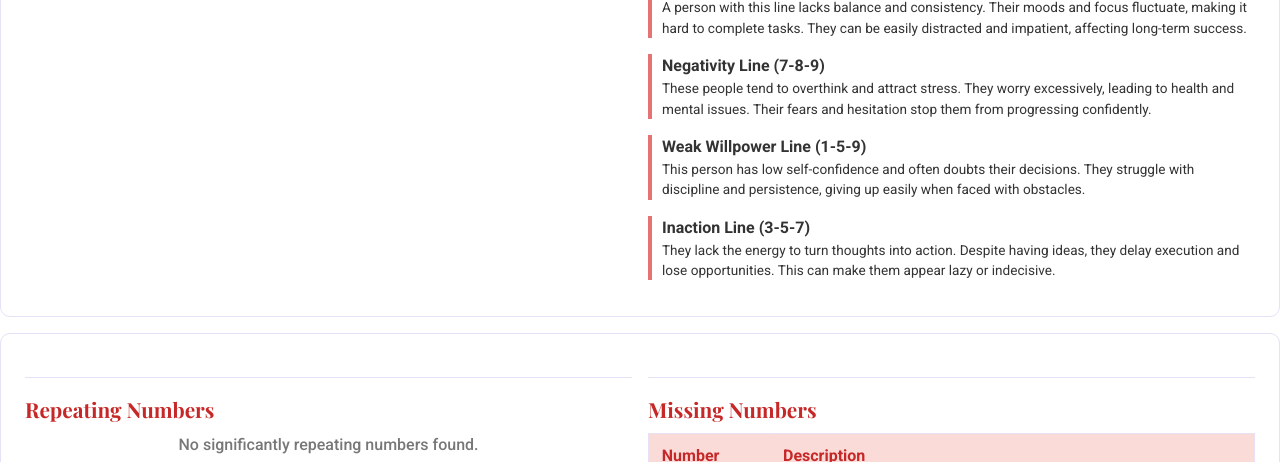
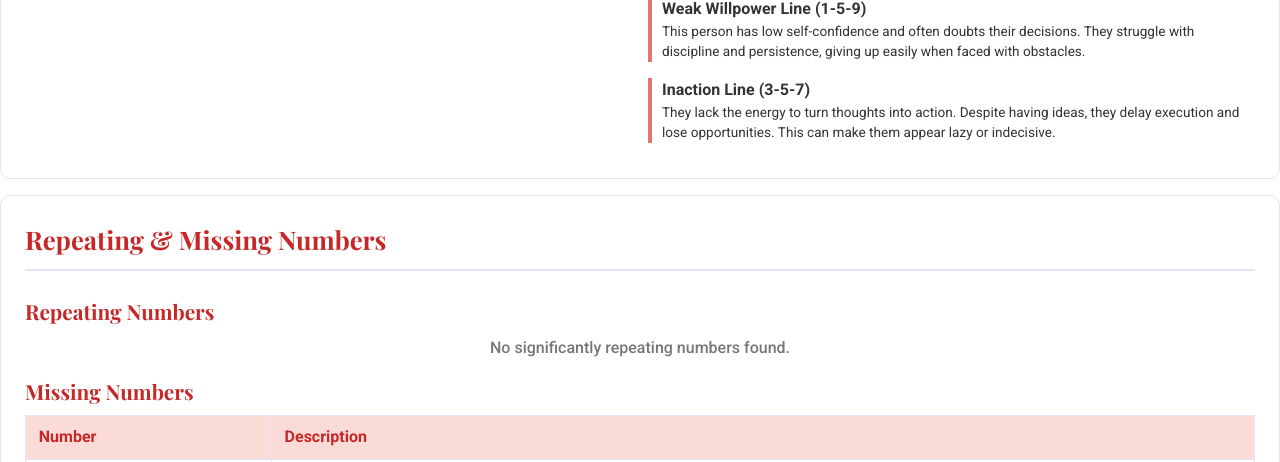
Before and after one commit to theplateofcode/numerology-software, a Flask app: template numerology_app/templates/numerology/report.html in a window 1280 px wide. Shown: the part 6038-6500 px from the top of the page. Run offline with Flask 3, Linux system fonts and the light colour scheme; the template is opened without the code that fills it: values that come from a table or form of the project are taken from there, others are empty; data comes from the database, SQL or seed files in the repository.

Commit message:
pdf horphaned heading fix 11

```diff
--- a/numerology_app/templates/numerology/report.html
+++ b/numerology_app/templates/numerology/report.html
@@ -64,6 +64,12 @@
       page-break-after: avoid;
     }
     h3 { font-size: 1.3rem; margin-top: 1.5rem; margin-bottom: 0.5rem; border-top: 1px solid {{ border }}; padding-top: 1rem;}
+    /* Remove top border for the first h3 in a card */
+    .card h3:first-of-type {
+        margin-top: 0;
+        border-top: none;
+        padding-top: 0;
+    }
     h4 { font-size: 1.1rem; margin-bottom: 0.6em; font-weight: 700; }
     p { margin: 0 0 1em; }
     .muted { color: #777; }
@@ -161,13 +167,10 @@
       border-radius: 10px;
       padding: 1.2rem 1.5rem;
       margin-bottom: 1rem;
-      /* FIX: Removed 'page-break-inside: avoid' from the main class */
     }
-    /* FIX: Re-applied the rule to all cards EXCEPT .allow-page-break */
     .card:not(.allow-page-break) {
       page-break-inside: avoid;
     }
-    /* FIX: This class allows the card to split across pages */
     .allow-page-break {
       page-break-inside: auto !important;
     }
@@ -191,10 +194,9 @@
     th { background: {{ headerAccentLight }}; font-weight: 700; color: {{ headerColor }}; }
     tr:nth-child(even) td { background: {{ subtle }}; }
 
-    /* FIX: Set narrow widths for table columns */
-    .repeating-table th:nth-child(1), /* Number */
-    .repeating-table th:nth-child(2), /* Count */
-    .missing-table th:nth-child(1) { /* Number */
+    .repeating-table th:nth-child(1),
+    .repeating-table th:nth-child(2),
+    .missing-table th:nth-child(1) {
       width: 20%;
     }
     .repeating-table td:nth-child(1),
@@ -415,7 +417,8 @@
 
     <section class="section page-break">
       <div class="card allow-page-break">
-          <div class="grid-2">
+          <h2>Repeating &amp; Missing Numbers</h2>
+
           <div>
               <h3>Repeating Numbers</h3>
               {% if repeating_rows %}
@@ -423,7 +426,7 @@
                 <tbody>
                   {% for r in repeating_rows %}
                   <tr>
-                        <td classD="center"><strong>{{ r.number }}</strong></td>
+                    <td class="center"><strong>{{ r.number }}</strong></td>
                     <td class="center">{{ r.value }}</td>
                     <td>{{ r.meaning or "—" }}</td>
                   </tr>
@@ -452,7 +455,7 @@
               <p class="muted center">No missing numbers found.</p>
               {% endif %}
           </div>
-          </div>
+
         </div>
     </section>
 
```
Lines whose indentation alone changed are shown as unchanged.
